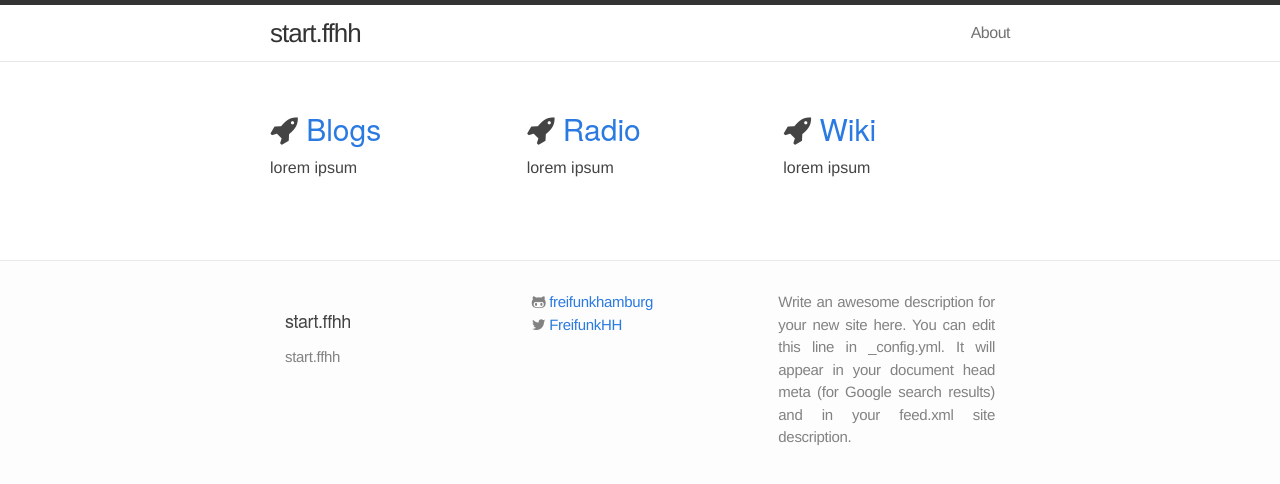
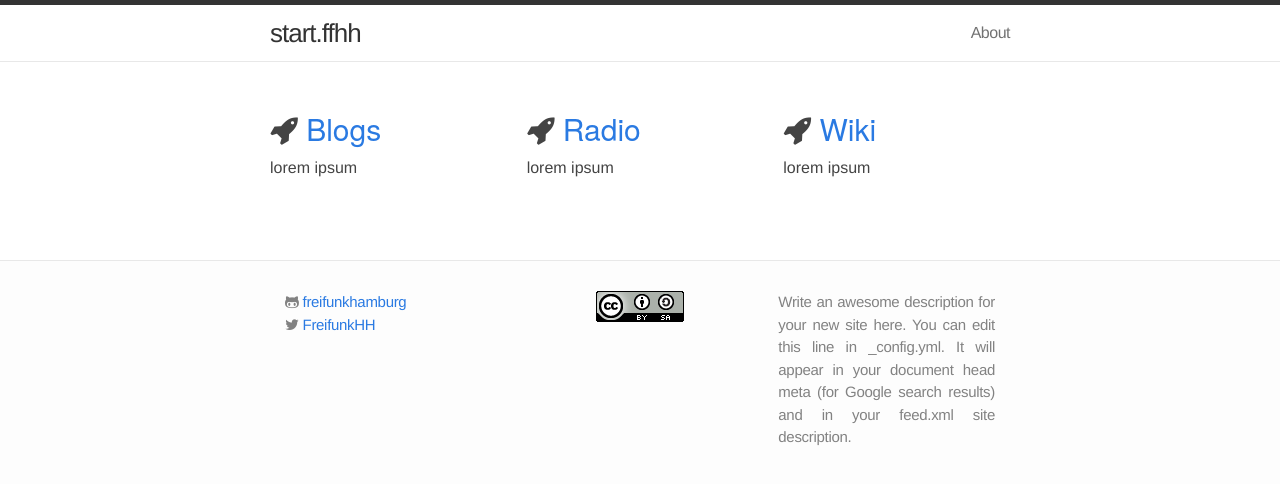
Before and after one commit to freifunkhamburg/start-ffhh, a Jekyll site: the page built from index.html, in a window 1280 px wide. Shown: the top 484 px of the page. Built offline with Jekyll 4.4.1, drawn with Linux system fonts in a browser that asks for light colours.

Commit message:
Add CreativeCommons logo

```diff
--- a/_includes/footer.html
+++ b/_includes/footer.html
@@ -1,17 +1,6 @@
 <footer class="site-footer">
 
   <div class="wrap row">
-    <div class="col-lg-4">
-        <h2 class="footer-heading">{{ site.title }}</h2>
-
-        <div class="footer-col-1 column">
-          <ul>
-            <li>{{ site.title }}</li>
-            <li><a href="mailto:{{ site.email }}">{{ site.email }}</a></li>
-          </ul>
-        </div>
-    </div>
-
     <div class="col-lg-4">
       <ul>
         {% if site.github_username %}<li>
@@ -29,6 +18,10 @@
       </ul>
     </div>
 
+    <div class="col-lg-4 text-center">
+        <img src="/images/cc-by-sa.png">
+    </div>
+
     <div class="col-lg-4">
       <p class="text">{{ site.description }}</p>
     </div>
```
Also changed, not shown: images/cc-by-sa.png (added).
